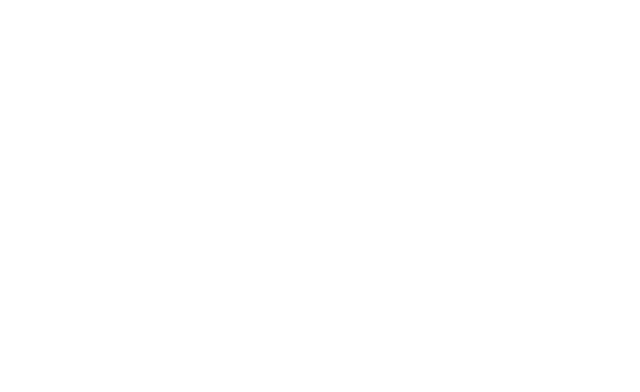
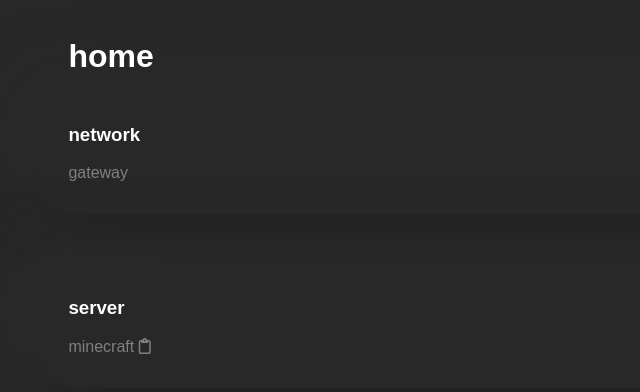
Before and after one commit to MaximKall/home, a plain HTML site: page index.html in a window 1280 px wide. Shown: the whole page, without its empty margins (0-640 px from the left). Drawn offline with Linux system fonts and the light colour scheme; a web font is replaced by a local one.

Commit message:
version: 1.0

```diff
--- a/index.html
+++ b/index.html
@@ -5,11 +5,34 @@
     <meta charset="UTF-8">
     <meta http-equiv="X-UA-Compatible" content="IE=edge">
     <meta name="viewport" content="width=device-width, initial-scale=1.0">
-    <title>Document</title>
+    <link rel="stylesheet" href="style.css">
+    <link rel="preconnect" href="https://fonts.googleapis.com">
+    <link rel="preconnect" href="https://fonts.gstatic.com" crossorigin>
+    <link href="https://fonts.googleapis.com/css2?family=Sono:wght@700&display=swap" rel="stylesheet">
+    <title>Dashboard</title>
 </head>
 
 <body>
+    <div class="title">
+        <h1>home</h1>
+    </div>
+    <div class="neumo">
+        <h3>network</h3>
+        <a href="https://dyn.maximiliankallina.at" target="_blank">gateway</a>
+    </div>
+    <div class="neumo">
+        <h3>server</h3>
+        <a onclick="copyText()">minecraft <i class="fa-regular fa-clipboard"></i></a></br>
+    </div>
 
+    <script>
+        function copyText() {
+            navigator.clipboard.writeText
+                ("https://dyn.maximiliankallina.at");
+            alert('server 1.19.2\ncopied: https://dyn.maximiliankallina.at');
+        }
+    </script>
+    <script src="https://kit.fontawesome.com/5642c45a7d.js" crossorigin="anonymous"></script>
 </body>
 
 </html>
--- /dev/null
+++ b/style.css
@@ -0,0 +1,30 @@
+body {
+    background-color: rgb(40, 40, 40);
+    color: white;
+    margin: 3vw;
+    font-family: 'Sono', sans-serif;
+}
+
+a {
+    color: grey;
+    text-decoration: none;
+}
+
+a:hover {
+    color: white;
+}
+
+.title {
+    padding-left: 30px;
+}
+
+.neumo {
+    border-radius: 40px;
+    background: #282828;
+    box-shadow: 20px 20px 60px #222222,
+        -20px -20px 60px #2e2e2e;
+    padding-top: 1vh;
+    padding-bottom: 4vh;
+    padding-left: 30px;
+    margin-bottom: 7vh;
+}
```
